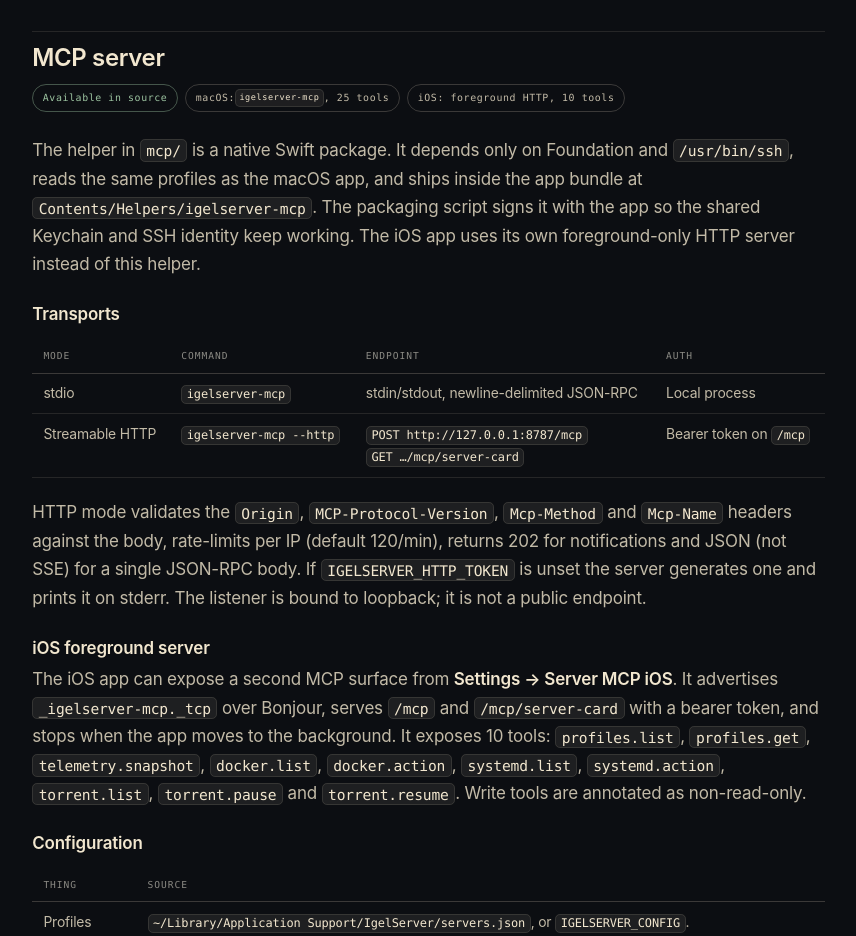
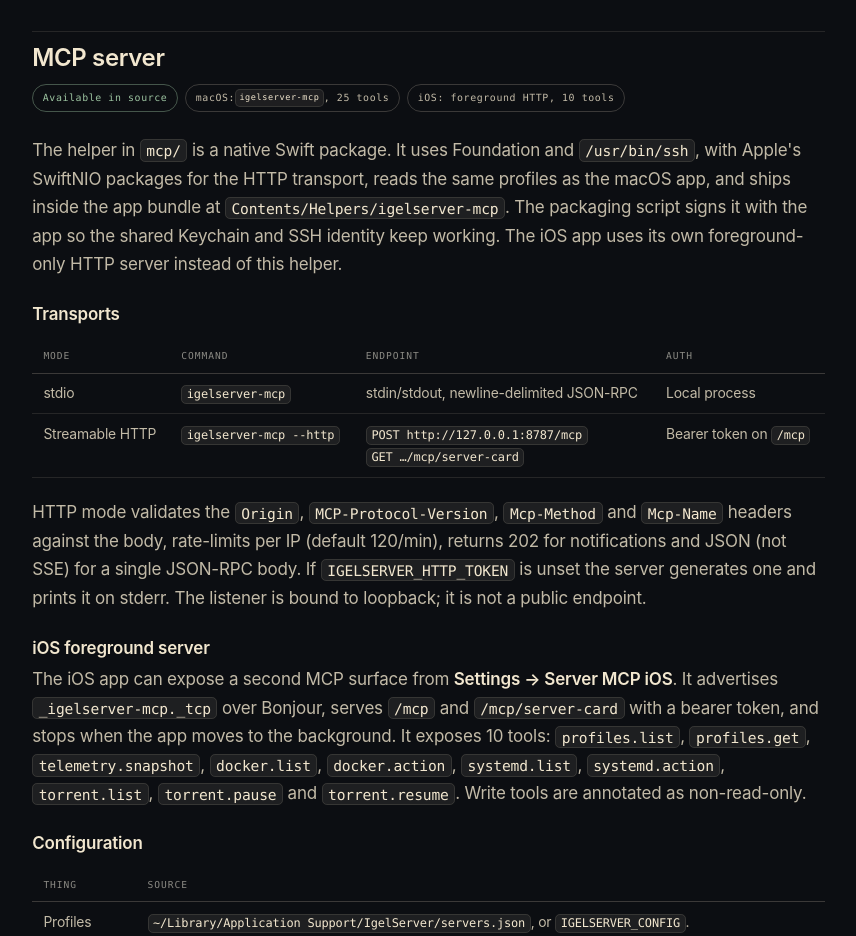
Before and after one commit to Chuucommie/IgelTools-docs, a plain HTML site: page apps/igelserver.html in a window 1280 px wide. Shown: the part 7160-8096 px from the top of the page, without its empty margins (355-1211 px from the left). Drawn offline with Linux system fonts and the light colour scheme.

Commit message:
Correct IgelServer MCP dependency note

```diff
--- a/apps/igelserver.html
+++ b/apps/igelserver.html
@@ -225,7 +225,7 @@
       <span class="pill">macOS: <code>igelserver-mcp</code>, 25 tools</span>
       <span class="pill">iOS: foreground HTTP, 10 tools</span>
     </div>
-    <p>The helper in <code>mcp/</code> is a native Swift package. It depends only on Foundation and <code>/usr/bin/ssh</code>, reads the same profiles as the macOS app, and ships inside the app bundle at <code>Contents/Helpers/igelserver-mcp</code>. The packaging script signs it with the app so the shared Keychain and SSH identity keep working. The iOS app uses its own foreground-only HTTP server instead of this helper.</p>
+    <p>The helper in <code>mcp/</code> is a native Swift package. It uses Foundation and <code>/usr/bin/ssh</code>, with Apple's SwiftNIO packages for the HTTP transport, reads the same profiles as the macOS app, and ships inside the app bundle at <code>Contents/Helpers/igelserver-mcp</code>. The packaging script signs it with the app so the shared Keychain and SSH identity keep working. The iOS app uses its own foreground-only HTTP server instead of this helper.</p>
 
     <h3>Transports</h3>
     <table>
```
